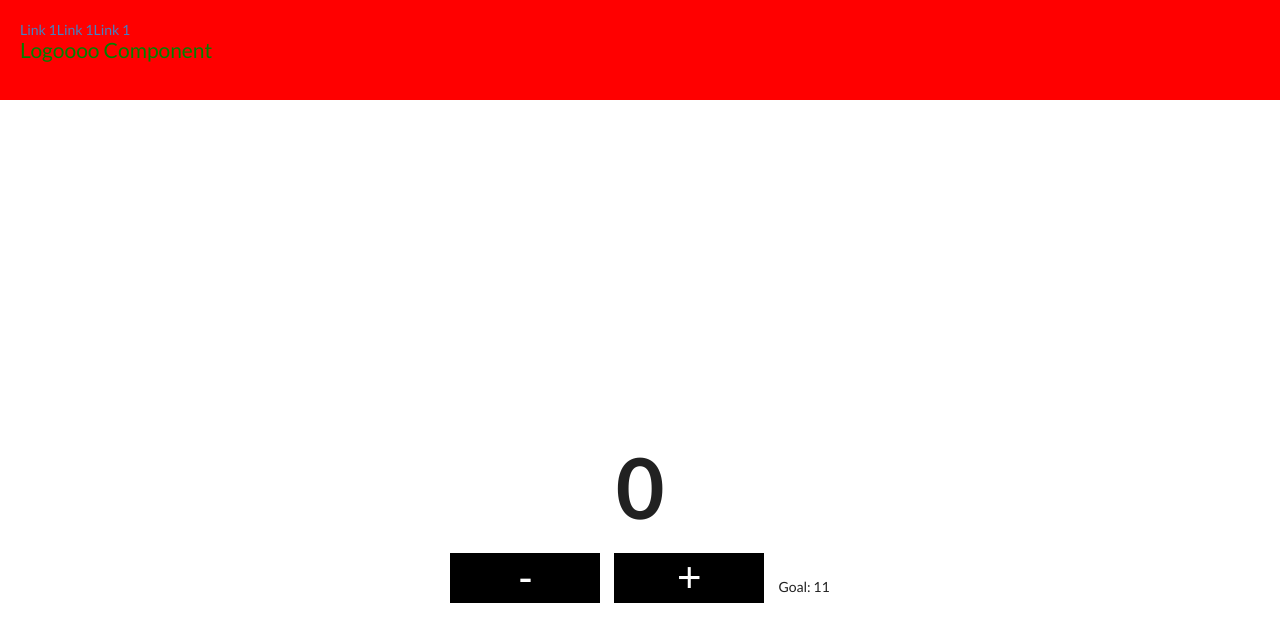
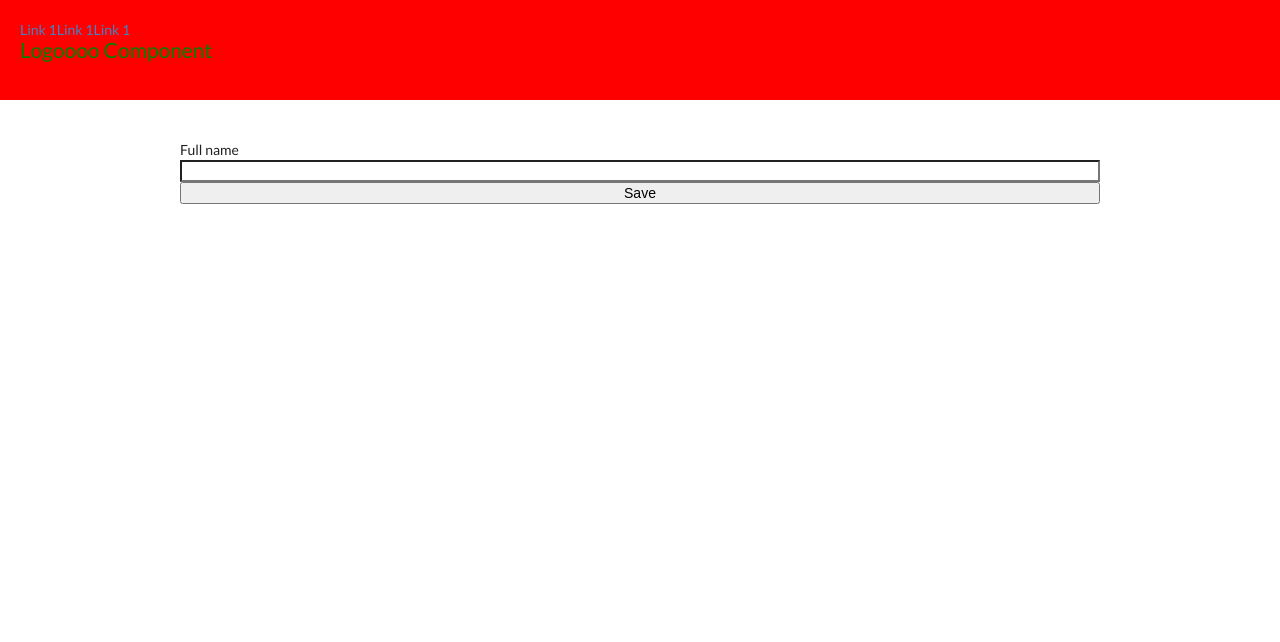
Before and after one commit to Mikeus/react-basics, a React (Create React App) app: page / in a window 1280 px wide. Shown: the top 642 px of the page. Built offline with nearby package versions, Linux system fonts and the light colour scheme.

Commit message:
END - video using Events in React

```diff
--- a/public/css/main.css
+++ b/public/css/main.css
@@ -19,3 +19,12 @@
   width: 150px;
   margin-right: 1rem;
 }
+
+form .error-message.show {
+  display: block;
+}
+
+form .error-message {
+  display: none;
+  color: red;
+}
--- a/src/components/App.js
+++ b/src/components/App.js
@@ -1,5 +1,5 @@
 import React from 'react'
-import Counter from './counter/Counter'
+import Form from './form/Form'
 import Header from './Header'
 import Logo from './Logo'
 
@@ -22,7 +22,8 @@ const App = (props) => {
           padding: '20px 20px',
         }}
       >
-        <Counter />
+        {/* <Counter /> */}
+        <Form />
       </main>
     </>
   )
--- a/src/components/counter/Button.js
+++ b/src/components/counter/Button.js
@@ -9,11 +9,25 @@ const Button = (props) => {
       props.setPoints(props.points - 1)
     }
 
-    console.log('button clicked!')
+    // console.log('button clicked!')
+  }
+
+  const mouseEnters = (e) => {
+    console.log('Mouse went on top of button')
+    console.log(e)
+  }
+  const mouseleave = (e) => {
+    console.log('Mouse went on top of leave')
+    console.log(e)
   }
 
   return (
-    <button className='counter__button' onClick={clickedButton}>
+    <button
+      className='counter__button'
+      onClick={clickedButton}
+      onMouseEnter={mouseEnters}
+      onMouseLeave={mouseleave}
+    >
       {props.children}
     </button>
   )
--- /dev/null
+++ b/src/components/form/Form.js
@@ -0,0 +1,47 @@
+import { useState } from 'react'
+
+const Form = (props) => {
+  const [fname, setFname] = useState('')
+  const [showError, setShowError] = useState(false)
+  const formSubmitted = (e) => {
+    e.preventDefault()
+    console.log('form submitted')
+  }
+  const handleChange = (e) => {
+    setFname(e.target.value)
+    console.log(e.target.value)
+  }
+  const checkString = () => {
+    if (fname.length < 5) {
+      setShowError(true)
+    }
+  }
+  return (
+    <form
+      style={{ display: 'flex', flexDirection: 'column' }}
+      onSubmit={formSubmitted}
+    >
+      <label htmlFor='Fname'>Full name</label>
+      <input
+        type='text'
+        id='fname'
+        name='fname'
+        value={fname}
+        onChange={handleChange}
+        onFocus={() => {
+          setShowError(false)
+        }}
+        onBlur={() => {
+          checkString()
+          // console.log('on blur')
+        }}
+      />
+      <div className={`error-message ${showError ? 'show' : ''}`}>
+        Please put your full name
+      </div>
+      <button type='submit'>Save</button>
+    </form>
+  )
+}
+
+export default Form
```
